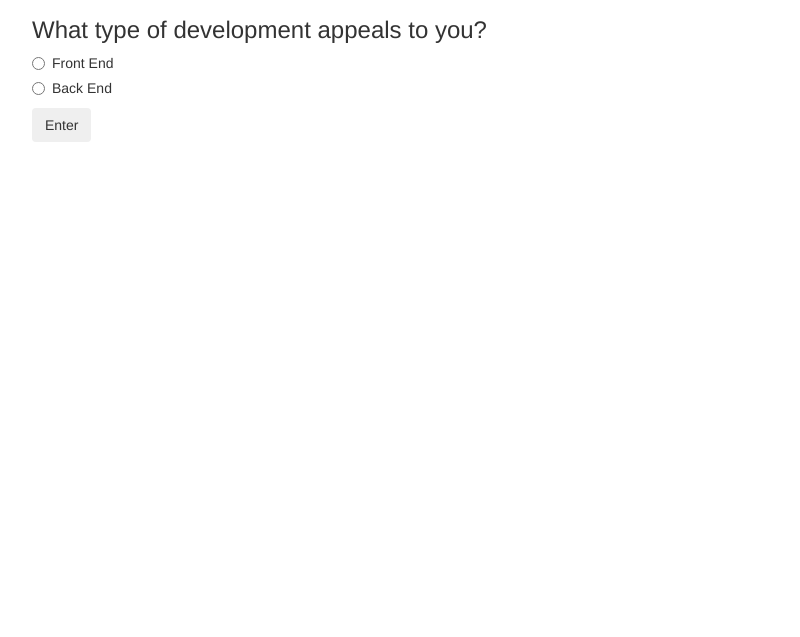
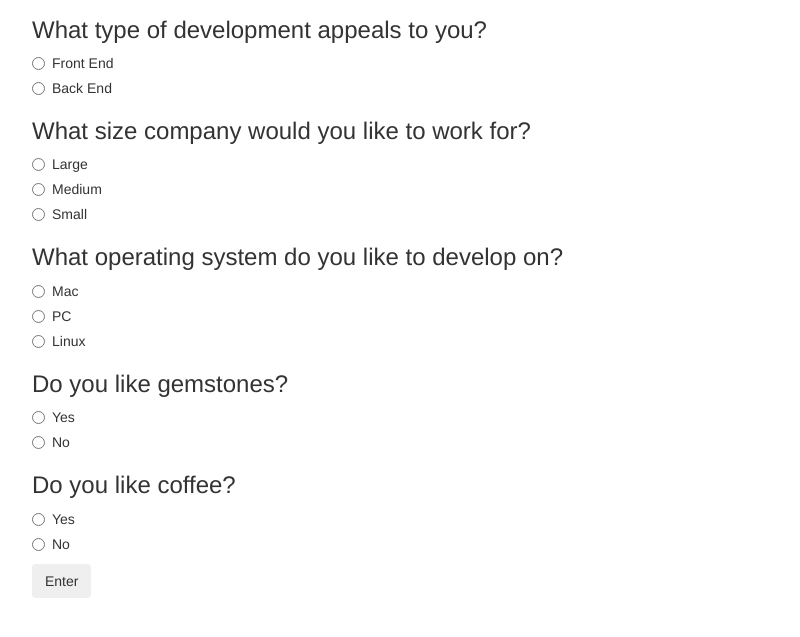
Before and after one commit to yqedan/tracksuggester, a plain HTML site: page index.html in a window 1280 px wide. Shown: the part 63-700 px from the top of the page, without its empty margins (38-838 px from the left). Drawn offline with Linux system fonts and the light colour scheme.

Commit message:
add all questions to form, rename title of site

```diff
--- a/index.html
+++ b/index.html
@@ -5,7 +5,7 @@
     <link href="css/styles.css" rel="stylesheet" type="text/css">
     <script src="js/jquery-3.1.0.js"></script>
     <script src="js/scripts.js"></script>
-    <title>Template</title>
+    <title>Track Suggester</title>
   </head>
   <body>
     <div class="container">
@@ -24,8 +24,73 @@
               Back End
             </label>
           </div>
+          <h3>What size company would you like to work for?</h3>
+          <div class="radio">
+              <label>
+                <input type="radio" name="size" value="large">
+                Large
+              </label>
+            </div>
+            <div class="radio">
+              <label>
+                <input type="radio" name="size" value="medium">
+                Medium
+              </label>
+            </div>
+            <div class="radio">
+              <label>
+                <input type="radio" name="size" value="small">
+                Small
+              </label>
+            </div>
+            <h3>What operating system do you like to develop on?</h3>
+            <div class="radio">
+                <label>
+                  <input type="radio" name="op" value="mac">
+                  Mac
+                </label>
+              </div>
+              <div class="radio">
+                <label>
+                  <input type="radio" name="size" value="pc">
+                  PC
+                </label>
+              </div>
+              <div class="radio">
+                <label>
+                  <input type="radio" name="size" value="linux">
+                  Linux
+                </label>
+              </div>
+            <h3>Do you like gemstones?</h3>
+            <div class="radio">
+              <label>
+                <input type="radio" name="gem" value="yes">
+                Yes
+              </label>
+            </div>
+            <div class="radio">
+              <label>
+                <input type="radio" name="gem" value="no">
+                No
+              </label>
+            </div>
+            <h3>Do you like coffee?</h3>
+            <div class="radio">
+              <label>
+                <input type="radio" name="size" value="yes">
+                Yes
+              </label>
+            </div>
+            <div class="radio">
+              <label>
+                <input type="radio" name="size" value="no">
+                No
+              </label>
+            </div>
           <button type="submit" class="btn">Enter</button>
       </form>
+      <br>
       <p id="hiddenMessage">You should take the <span id="track"></span> track!</p>
     </div>
   </body>
--- a/js/scripts.js
+++ b/js/scripts.js
@@ -1,5 +1,6 @@
 $(document).ready(function() {
-  $("form").submit(function(){
-    alert("test");
+  $("form").submit(function(event){
+    $("#hiddenMessage").show();
+    event.preventDefault();
   });
 });
```
